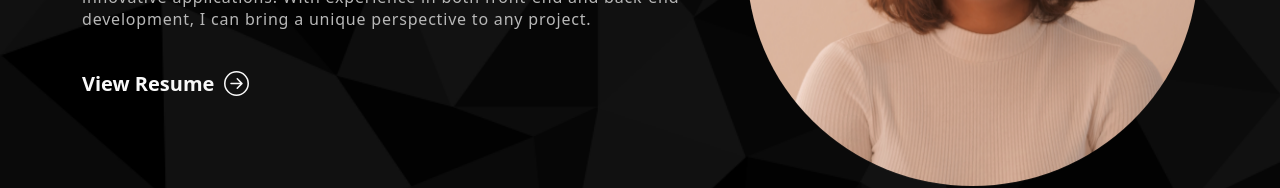
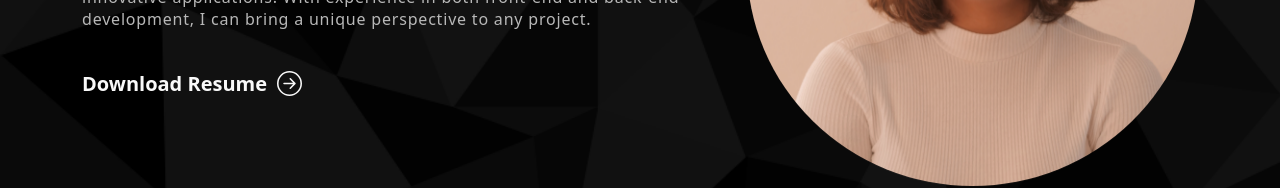
Before and after one commit to ThalitadosReis/my-portfolio, a React (Create React App) app: page / in a window 1280 px wide. Shown: the part 517-705 px from the top of the page. Built offline with nearby package versions, Linux system fonts and the light colour scheme.

Commit message:
replaced view resume to download

```diff
--- a/src/components/Banner.js
+++ b/src/components/Banner.js
@@ -1,6 +1,7 @@
 import { Container, Row, Col } from "react-bootstrap";
 import { ArrowRightCircle } from "react-bootstrap-icons";
 import headerImg from "../assets/img/header-img.png";
+import resume from "../assets/resume.pdf";
 
 export default function Banner() {
   return (
@@ -8,25 +9,22 @@ export default function Banner() {
       <Container>
         <Row className="align-items-center">
           <Col xs={12} md={6} xl={7}>
-                <div
-                >
-                  <span style={{ color: "#e3d35a" }}>
-                    Welcome to my Portfolio
-                  </span>
+            <div>
+              <span style={{ color: "#e3d35a" }}>Welcome to my Portfolio</span>
               <h1>
                 Hi! I'm Thalita, <br />
                 and I build things
                 <span style={{ color: "#e3d35a" }}>.</span>
               </h1>
               <p>
-                    I'm a tech-loving junior full-stack developer who gets a
-                    thrill from building innovative applications. With
-                    experience in both front-end and back-end development, I can
-                    bring a unique perspective to any project.
+                I'm a tech-loving junior full-stack developer who gets a thrill
+                from building innovative applications. With experience in both
+                front-end and back-end development, I can bring a unique
+                perspective to any project.
               </p>
-                  <a href="https://drive.google.com/drive/folders/1Dq8b6aPyxfDkMlHRrKs9ZOeYaILseCI3?usp=sharing">
+              <a href={resume} download="Thalita dos Reis resume.pdf">
                 {" "}
-                    View Resume <ArrowRightCircle size={25} />
+                Download Resume <ArrowRightCircle size={25} />
               </a>
             </div>
           </Col>
```
Also changed, not shown: 1 other file (tests, documents, lock files or other folders). Lines whose indentation alone changed are shown as unchanged.
